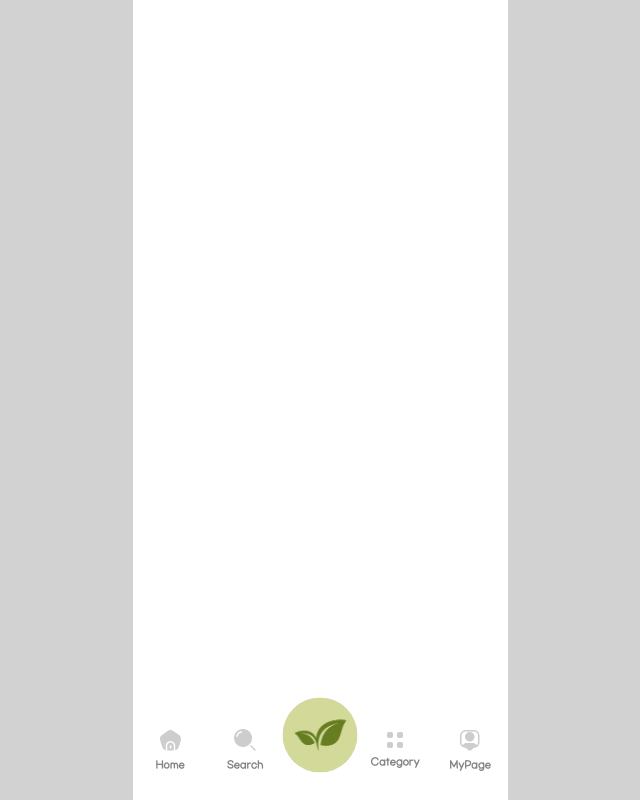
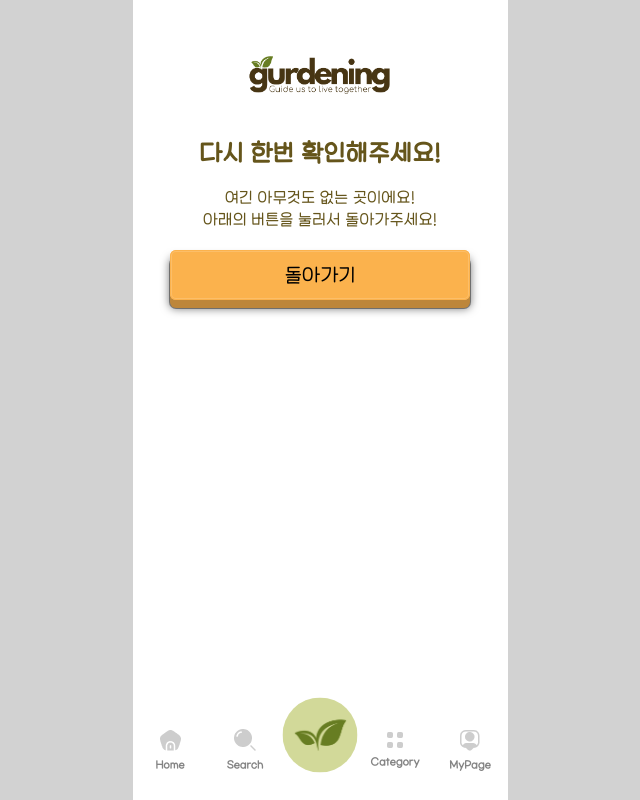
Before and after one commit to Gurdening/Gurdening_FE, a React (Vite) app: page / in a window 1280 px wide. Both pictures are taken after a click on the element 653 px from the left and 220 px from the top of the page. Shown: the whole page, without its empty margins (320-960 px from the left). Built offline with nearby package versions, Linux system fonts and the light colour scheme; no server answers.

Commit message:
✨Feat : 에러페이지 구현

```diff
--- a/src/App.jsx
+++ b/src/App.jsx
@@ -10,7 +10,7 @@ import SearchPage from './pages/search/SearchPage';
 import Bookmark from './pages/bookmark/Bookmark';
 import History from './pages/history/History';
 import Suggestion from './pages/suggestion/Suggestion';
-// import ErrorPage from '';
+import ErrorPage from './pages/errorPage/ErrorPage';
 
 const Wrapper = styled.div`
   position: relative;
@@ -39,6 +39,7 @@ const App = () => {
           <Route path="/mypage/history" element={<History />} />
           <Route path="/mypage/suggestion" element={<Suggestion />} />
           <Route path="/login" element={<LoginPage />} />
+          <Route path="/*" element={<ErrorPage />} />
           {/* 기타 라우트 */}
         </Routes>
       </ContentContainer>
--- a/src/pages/errorPage/ErrorPage.Style.jsx
+++ b/src/pages/errorPage/ErrorPage.Style.jsx
@@ -0,0 +1,30 @@
+import styled from 'styled-components';
+
+export const ErrorWrap = styled.div`
+  width: 325px;
+  height: 100vh;
+  margin: 0 auto;
+  overflow-y: auto;
+  padding-top: 40px;
+`;
+
+export const ErrContainer = styled.div`
+  width: 100%;
+  padding-top: 40px;
+  text-align: center;
+`;
+
+export const ErrTitle = styled.div`
+  font-size: 27px;
+  font-weight: bold;
+  color: #65551b;
+  letter-spacing: 0.3px;
+  margin-bottom: 20px;
+`;
+
+export const ErrText = styled.div`
+  font-size: 18px;
+  color: #65551b;
+  line-height: 1.2;
+  margin-bottom: 20px;
+`;
--- a/src/pages/errorPage/ErrorPage.jsx
+++ b/src/pages/errorPage/ErrorPage.jsx
@@ -1,40 +1,64 @@
-// ErrorBoundary.jsx
 import React from 'react';
+import * as S from './ErrorPage.Style';
+import Logo from '../../components/logoComp/Logo';
+import CancelTest from '../../components/CancelBtn/CancelTest';
 
-class ErrorBoundary extends React.Component {
-  constructor(props) {
-    super(props);
-    this.state = { hasError: false, error: null, errorInfo: null };
-  }
-
-  static getDerivedStateFromError(error) {
-    // 에러 발생시 상태 업데이트
-    return { hasError: true };
-  }
-
-  componentDidCatch(error, errorInfo) {
-    // 에러 정보를 state에 저장
-    this.setState({
-      error: error,
-      errorInfo: errorInfo,
-    });
-  }
-
-  componentDidUpdate(prevProps) {
-    // 경로가 변경되었을 때 에러 상태 초기화
-    if (this.props.location !== prevProps.location) {
-      this.setState({ hasError: false, error: null, errorInfo: null });
-    }
-  }
-
-  render() {
-    if (this.state.hasError) {
-      // 에러 UI 렌더링
-      return <div>에러가 발생했습니다.</div>;
-    }
-
-    return this.props.children;
-  }
+function ErrorPage() {
+  return (
+    <S.ErrorWrap>
+      <Logo />
+      <S.ErrContainer>
+        <S.ErrTitle>다시 한번 확인해주세요!</S.ErrTitle>
+        <S.ErrText>
+          여긴 아무것도 없는 곳이에요!
+          <br />
+          아래의 버튼을 눌러서 돌아가주세요!
+        </S.ErrText>
+        <CancelTest title="돌아가기" />
+      </S.ErrContainer>
+    </S.ErrorWrap>
+  );
 }
 
-export default ErrorBoundary;
+export default ErrorPage;
+
+// ErrorBoundary.jsx
+// import React from 'react';
+
+// class ErrorBoundary extends React.Component {
+//   constructor(props) {
+//     super(props);
+//     this.state = { hasError: false, error: null, errorInfo: null };
+//   }
+
+//   static getDerivedStateFromError(error) {
+//     // 에러 발생시 상태 업데이트
+//     return { hasError: true };
+//   }
+
+//   componentDidCatch(error, errorInfo) {
+//     // 에러 정보를 state에 저장
+//     this.setState({
+//       error: error,
+//       errorInfo: errorInfo,
+//     });
+//   }
+
+//   componentDidUpdate(prevProps) {
+//     // 경로가 변경되었을 때 에러 상태 초기화
+//     if (this.props.location !== prevProps.location) {
+//       this.setState({ hasError: false, error: null, errorInfo: null });
+//     }
+//   }
+
+//   render() {
+//     if (this.state.hasError) {
+//       // 에러 UI 렌더링
+//       return <div>에러가 발생했습니다.</div>;
+//     }
+
+//     return this.props.children;
+//   }
+// }
+
+// export default ErrorBoundary;
```
Also changed, not shown: src/components/myPageComp/MyPageList.jsx (+0 -33 lines).
